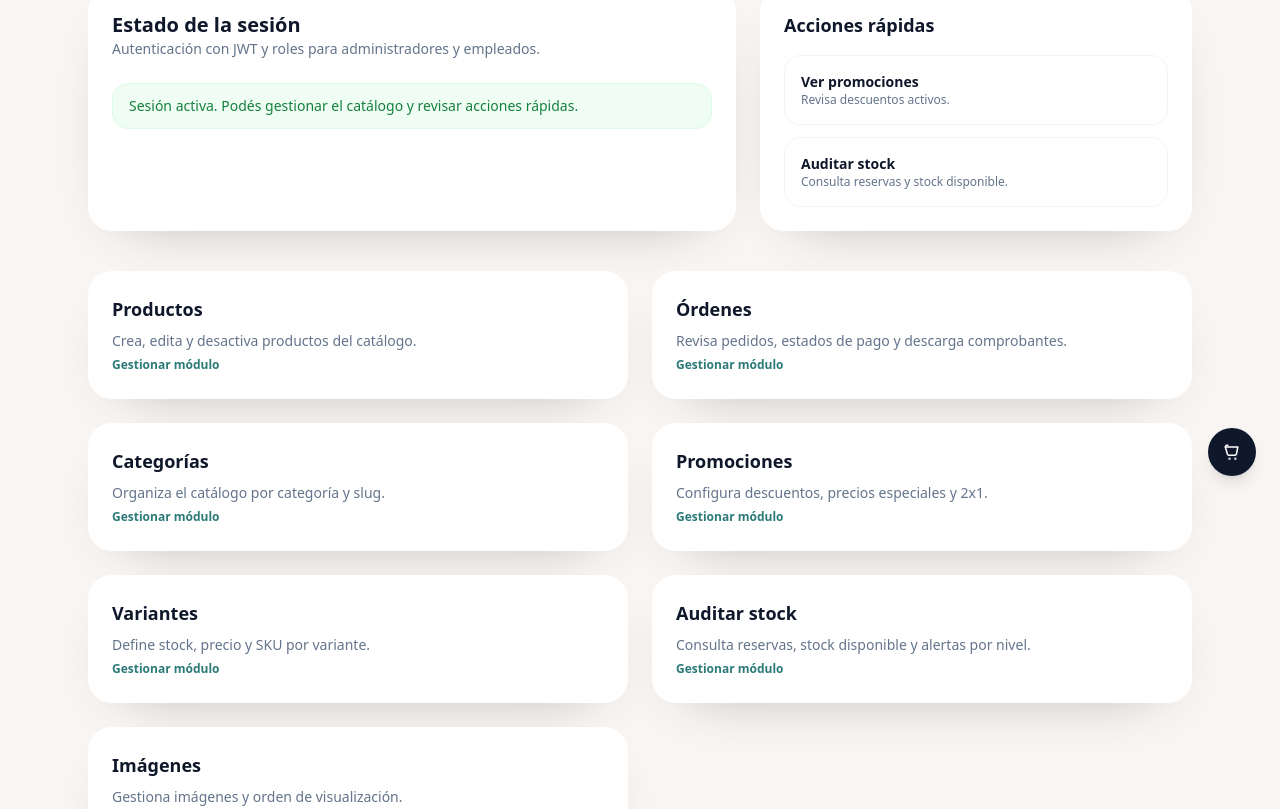
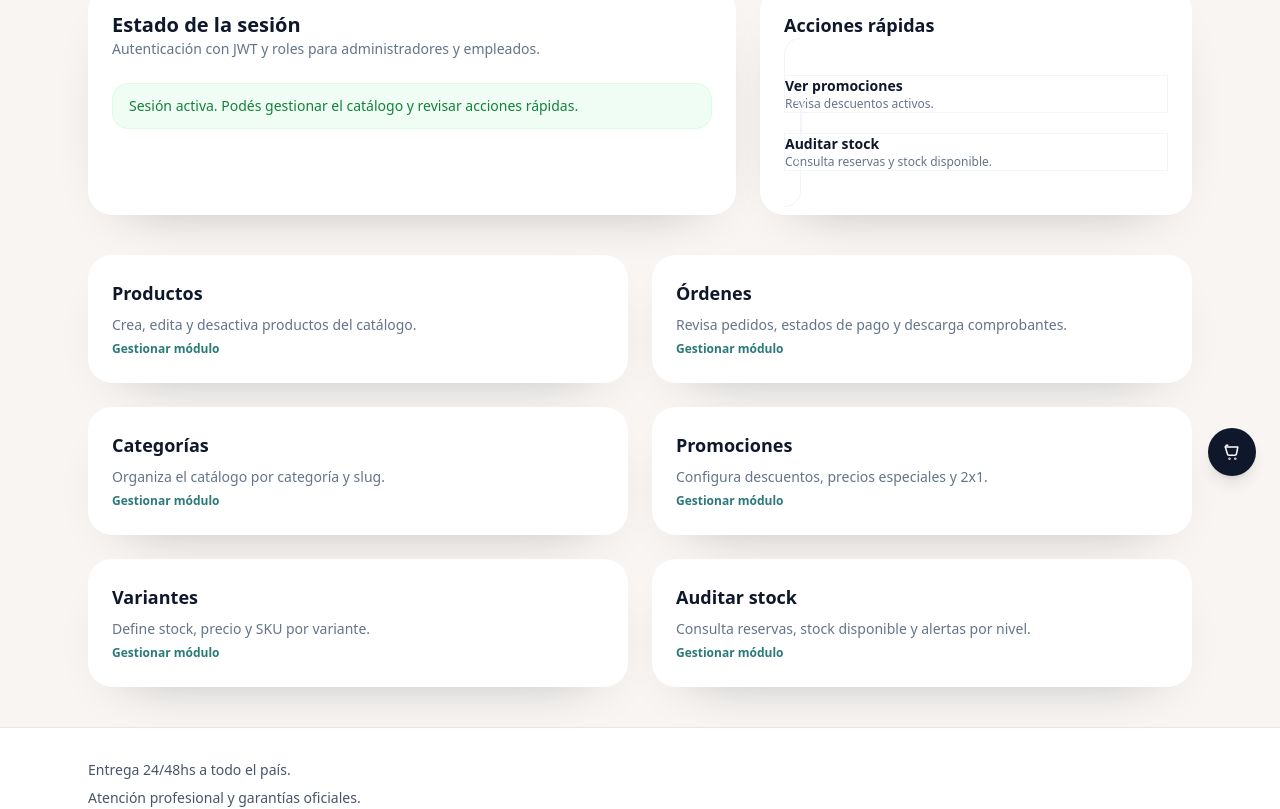
Before and after one commit to Thiahho/EcommerceFS2026, a Next.js app in the folder frontend/: page /admin/dashboard in a window 1280 px wide. Shown: the part 300-1109 px from the top of the page. Built offline with nearby package versions, Linux system fonts and the light colour scheme; sample sign-in values are in the browser's storage.

Commit message:
2301 ProductsController funcionando

```diff
--- a/frontend/app/admin/dashboard/page.tsx
+++ b/frontend/app/admin/dashboard/page.tsx
@@ -35,21 +35,18 @@ const catalogItems = [
     description: 'Consulta reservas, stock disponible y alertas por nivel.',
     href: '/admin/stock',
   },
-  {
-    title: 'Imágenes',
-    description: 'Gestiona imágenes y orden de visualización.',
-    href: '/admin/imagenes',
-  },
 ];
 
 const quickActions = [
   {
     label: 'Ver promociones',
     detail: 'Revisa descuentos activos.',
+    href: '/admin/promociones'
   },
   {
     label: 'Auditar stock',
     detail: 'Consulta reservas y stock disponible.',
+    href: '/admin/stock',
   },
 ];
 
@@ -128,10 +125,12 @@ export default function AdminDashboardPage() {
           <h3 className="text-lg font-semibold text-ink">Acciones rápidas</h3>
           <ul className="space-y-3 text-sm">
             {quickActions.map((action) => (
-              <li key={action.label} className="rounded-2xl border border-slate-100 p-4">
+              <Link key={action.label} href={action.href} className="rounded-2xl border border-slate-100 p-4">
+                <li className='rounded-2x1 border border-slate-100 9-4'>
                 <p className="font-semibold text-ink">{action.label}</p>
                 <p className="text-xs text-slate-500">{action.detail}</p>
               </li>
+              </Link>
             ))}
           </ul>
         </div>
```
Also changed, not shown: 1 other file (tests, documents, lock files or other folders).
